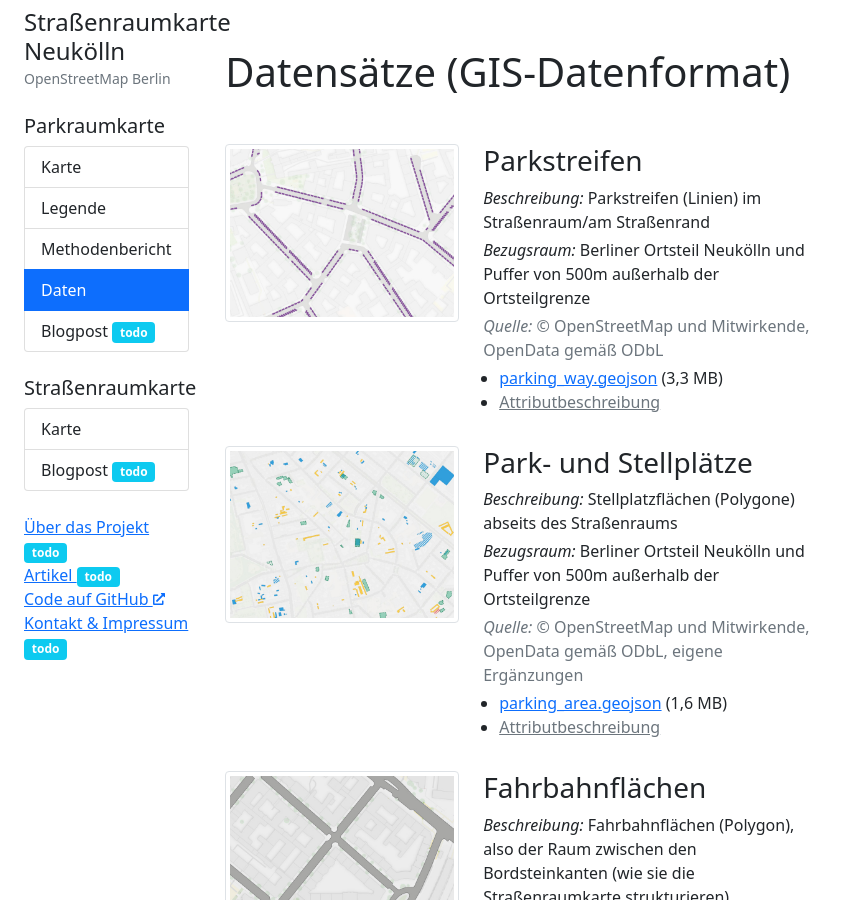
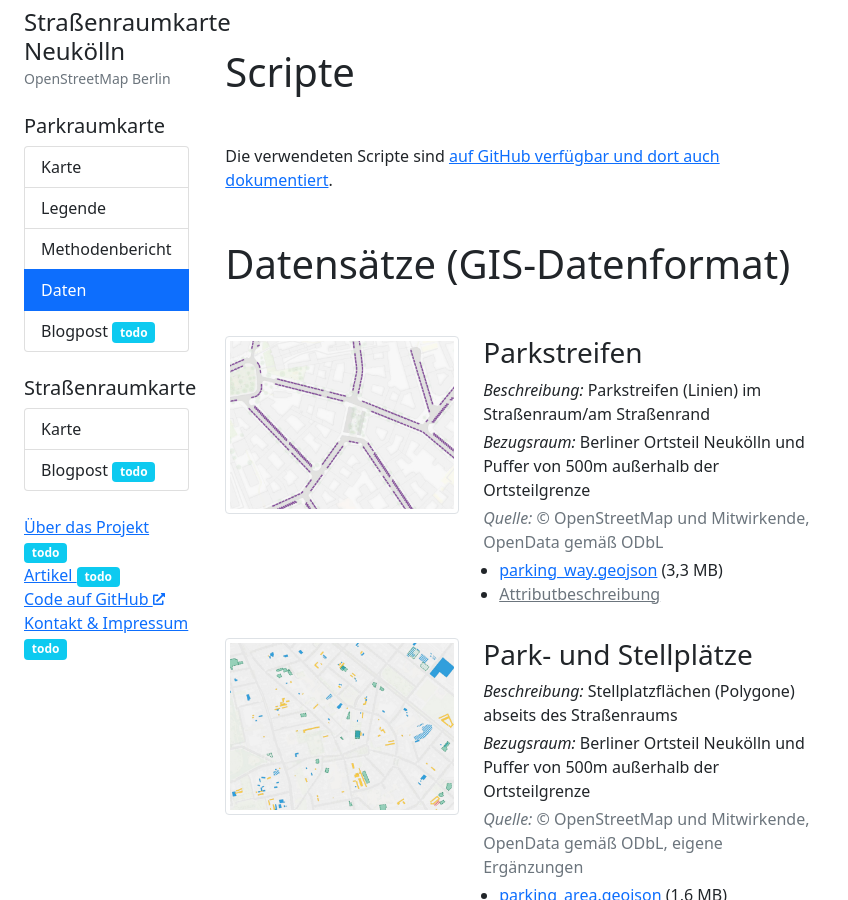
Before and after one commit to osmberlin/strassenraumkarte-neukoelln, a Jekyll site: the page built from parkraumkarte/data.html, in a window 1280 px wide and 900 px high. Shown: the whole window, without its empty margins (0-848 px from the left). Built offline with Jekyll 4.4.1, drawn with Linux system fonts in a browser that asks for light colours.

Commit message:
Move data to parkraumkarte-folder, add script-section
- This makes the folders more consistent
- Use Github for the script content

```diff
--- a/_includes/navigation.html
+++ b/_includes/navigation.html
@@ -13,7 +13,7 @@
     class="list-group-item list-group-item-action {% if page.menu_highlight == 'report' %}active{% endif %}">
     Methodenbericht
   </a>
-  <a href="{{ '/data' | relative_url }}"
+  <a href="{{ '/parkraumkarte/data' | relative_url }}"
     class="list-group-item list-group-item-action {% if page.menu_highlight == 'data' %}active{% endif %}">
     Daten
   </a>
--- a/data.html
+++ b/parkraumkarte/data.html
@@ -2,7 +2,14 @@
 title: Daten
 layout: page
 menu_highlight: data
+redirect_from: data.html
 ---
+
+<h1 class="my-5">
+	Scripte
+</h1>
+
+<p>Die verwendeten Scripte sind <a href="https://github.com/SupaplexOSM/strassenraumkarte-neukoelln/tree/main/scripts">auf GitHub verfügbar und dort auch dokumentiert</a>.</p>
 
 <h1 class="my-5">
 	Datensätze (GIS-Datenformat)
```
Also changed, not shown: parkraumkarte/report.md (+1 -1 lines).
